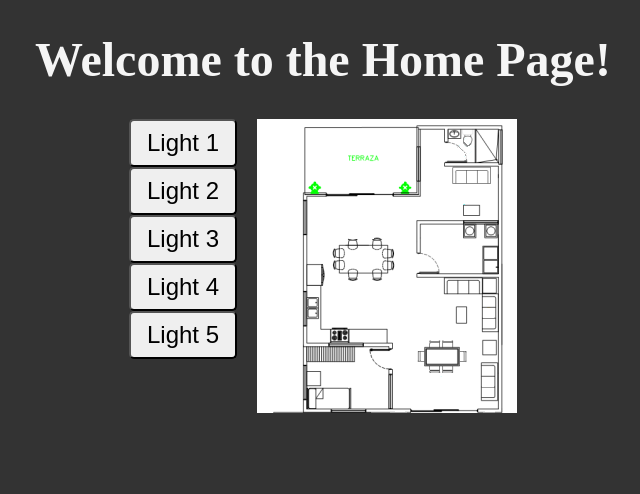
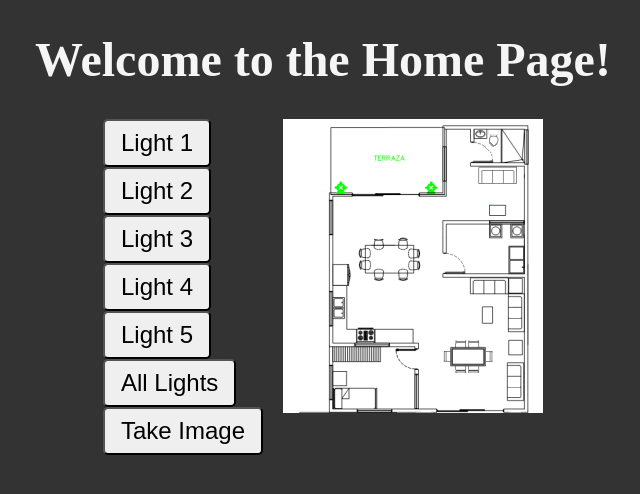
Before and after one commit to ChipsAchoy/EmbebidosProyecto1, a Flask app: page /index in a window 1280 px wide. Shown: the top 494 px of the page, without its empty margins (317-957 px from the left). Run offline with Flask 3, Linux system fonts and the light colour scheme.

Commit message:
show image

```diff
--- a/Webpage/server.py
+++ b/Webpage/server.py
@@ -1,4 +1,4 @@
-from flask import Flask,render_template,request,redirect,url_for
+from flask import Flask,render_template,request,redirect,url_for,jsonify
 from waitress import serve
 import requests
 
@@ -78,7 +78,39 @@ def toggle_button(button_id):
     # Redirect back to the home page
     return redirect('/index')
 
+@app.route('/toggle_all', methods=['POST'])
+def toggle_all():
+    global button_states
+    # Toggle the state of the button
+    global button_states
+    button_states = {'Light1': True, 'Light2': True, 'Light3': True, 'Light4': True, 'Light5': True}
 
+    # Send request to Raspberry Pi API
+    outputs=""
+    for key in button_states.keys():
+        if button_states[key]==False:
+            outputs+="0"
+        else:
+            outputs+="1"
+    data = {"outputs":outputs}
+    print(data)
+    send_request_to_pi("outputs", data=data)
+
+    # Redirect back to the home page
+    return redirect('/index')
+
+@app.route('/takeimg',methods=['GET'])
+def Take_Img():
+    try:
+        response=requests.get('http://127.0.0.1:8777/embebidos/image')
+        response.raise_for_status()
+        image_data=response.text
+        print("DATA")
+        print(image_data)
+        return jsonify(image_data=image_data)
+    except requests.exceptions.RequestException as e:
+        print(f"Error processing data: {e}")
+        return e
 
 if __name__=="__main__":
     serve(app,host="0.0.0.0",port=5000)
--- a/Webpage/templates/home.html
+++ b/Webpage/templates/home.html
@@ -9,6 +9,16 @@
 
 <body>
     <script>
+        function takeImage(){
+            fetch('/takeimg')
+                .then(response=>response.json())
+                .then(data=>{
+                    var img = new Image();
+                    img.src = data.image_data;
+                    document.body.appendChild(img);
+                })
+                .catch(error=>console.error('Error:',error));
+        }
         function callGetOutput(){
             window.location.href = "/get_output";
         }
@@ -37,6 +47,11 @@
                 <input type="hidden" name="button_id" value="Light5">
                 <button class="{% if button_states['Light5'] %}active{% endif %}" name="Light5">Light 5</button>
             </form>
+            <form action="/toggle_all" method="post">
+                <input type="hidden" name="button_id" value="LightAll">
+                <button>All Lights</button>
+            </form>
+            <button onclick="takeImage()">Take Image</button>
         </div>
 
         <div class="house-plan">
```
